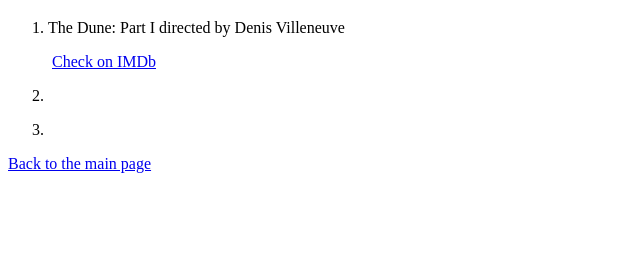
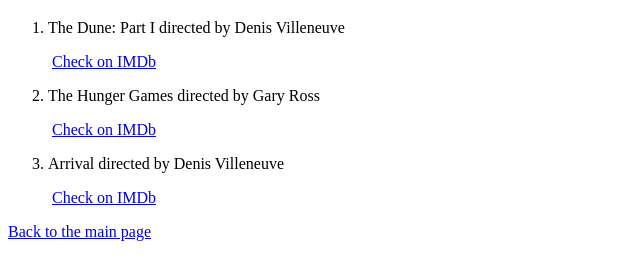
Before and after one commit to ne-el-al/My-favourites-full-HTML-, a plain HTML site: page pages/films.html in a window 1280 px wide. Shown: the part 61-340 px from the top of the page, without its empty margins (0-640 px from the left). Drawn offline with Linux system fonts and the light colour scheme.

Commit message:
Add films to the respected page

```diff
--- a/pages/films.html
+++ b/pages/films.html
@@ -14,12 +14,14 @@
             <a href="https://www.imdb.com/title/tt1160419/">Check on IMDb</a>
         </li>
         <li>
-            <p></p>
+            <p>The Hunger Games directed by Gary Ross</p>
             <img src="" alt="">
+            <a href="https://www.imdb.com/title/tt1392170/">Check on IMDb</a>
         </li>
         <li>
-            <p></p>
+            <p>Arrival directed by Denis Villeneuve</p>
             <img src="" alt="">
+            <a href="https://www.imdb.com/title/tt2543164/">Check on IMDb</a>
         </li>
     </ol>
     <a href="../index.html">Back to the main page</a>
```
